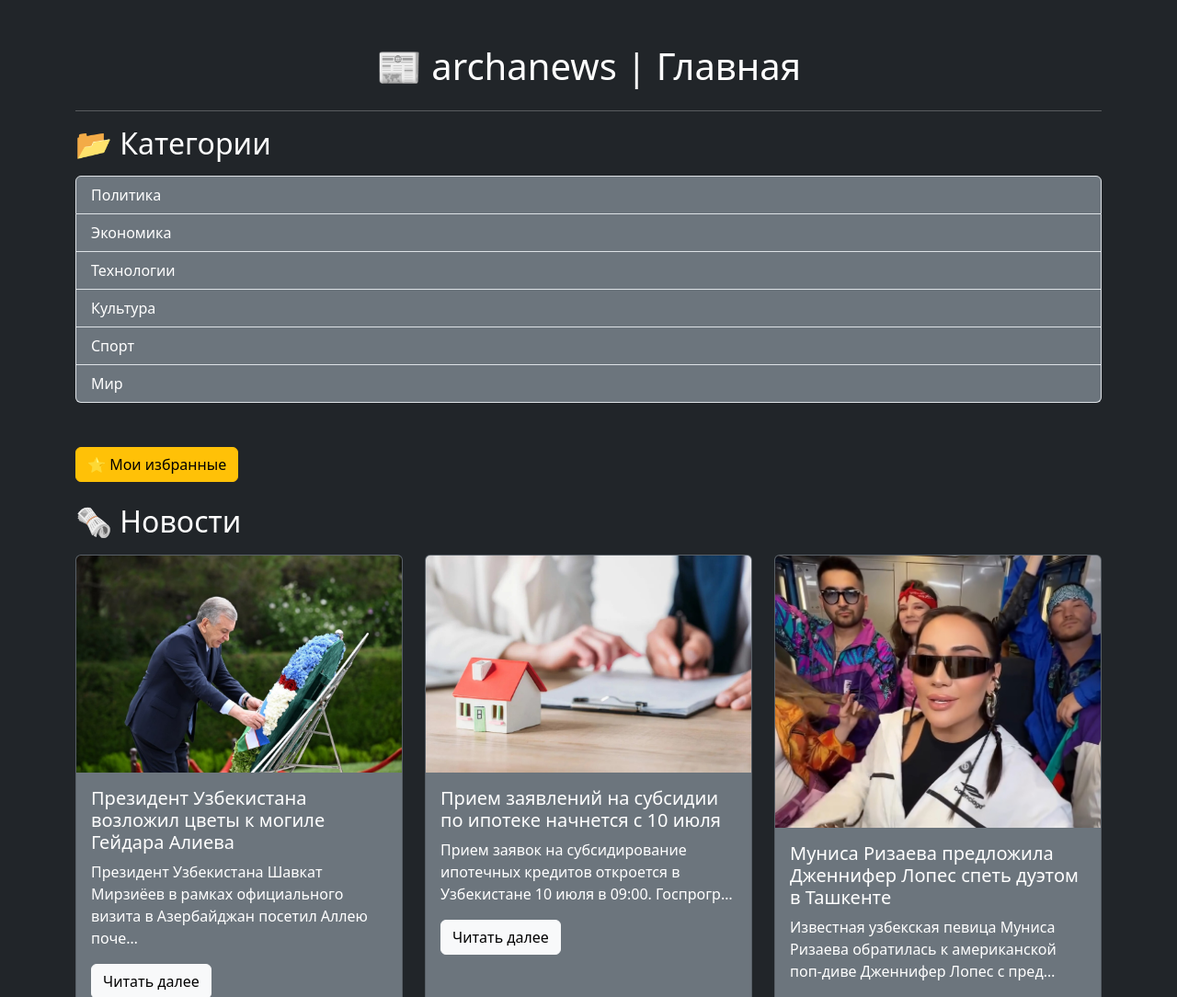
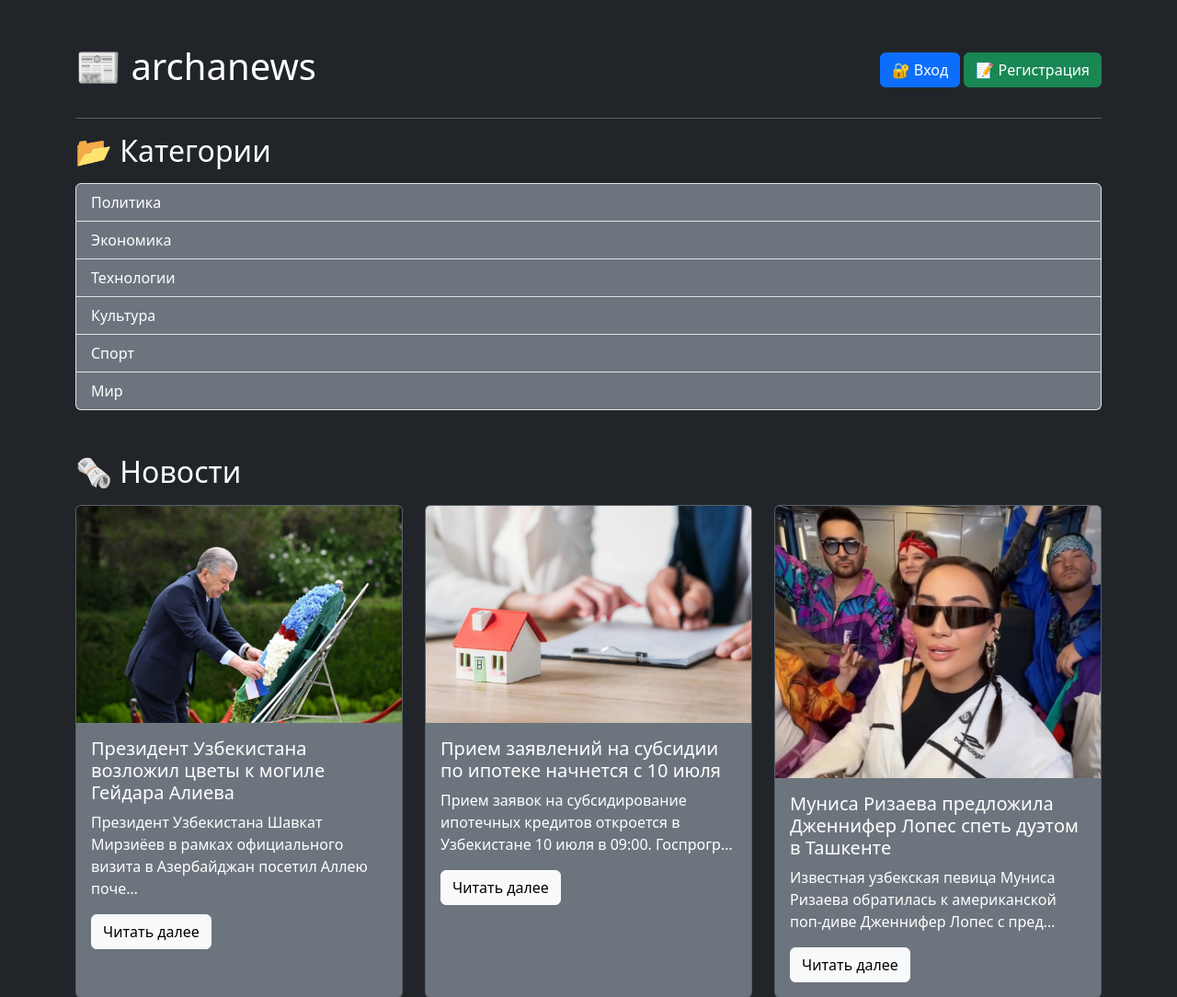
Before and after one commit to ubaydullayevl9/archanews, a Django app: page / in a window 1280 px wide. Shown: the top 1084 px of the page at 92% size. Run offline with Django 5.2, Linux system fonts and the light colour scheme; data comes from the database, SQL or seed files in the repository; both versions use the stored data as it was after the commit; parts of the project's set-up code (start-up, migrations or seed data) failed here and were passed over.

Commit message:
добавлена registration

```diff
--- a/index/templates/home.html
+++ b/index/templates/home.html
@@ -8,7 +8,21 @@
 <body class="bg-dark text-white">
 
 <div class="container py-5">
-    <h1 class="text-center mb-4">📰 archanews | Главная</h1>
+
+    <!-- Навигация -->
+    <div class="d-flex justify-content-between align-items-center mb-4">
+        <h1>📰 archanews</h1>
+        <div>
+            {% if user.is_authenticated %}
+                <a href="{% url 'favorites_list' %}" class="btn btn-warning">⭐️ Избранное</a>
+                <a href="{% url 'logout' %}" class="btn btn-danger">🔓 Выход</a>
+            {% else %}
+                <a href="/login" class="btn btn-primary">🔐 Вход</a>
+                <a href="/register" class="btn btn-success">📝 Регистрация</a>
+            {% endif %}
+        </div>
+    </div>
+
     <hr class="text-white">
 
     <h2 class="mb-3">📂 Категории</h2>
@@ -19,7 +33,7 @@
         </a>
         {% endfor %}
     </div>
-    <a href="{% url 'favorites_list' %}" class="btn btn-warning mb-4">⭐ Мои избранные</a>
+
     <h2 class="mb-3">🗞 Новости</h2>
     <div class="row g-4">
         {% for n in news %}
@@ -37,7 +51,7 @@
         </div>
         {% endfor %}
     </div>
+
 </div>
-
 </body>
 </html>
--- a/index/urls.py
+++ b/index/urls.py
@@ -1,5 +1,6 @@
 from django.urls import path
 from . import views
+
 
 urlpatterns = [
     path('', views.home_page, name='home'),
@@ -10,4 +11,5 @@ urlpatterns = [
     path('favorites/', views.favorites_page, name='favorites_list'),
     path('register', views.Register.as_view()),
     path('logout', views.logout_view)
+
 ]
--- a/news/settings.py
+++ b/news/settings.py
@@ -55,7 +55,7 @@ ROOT_URLCONF = 'news.urls'
 TEMPLATES = [
     {
         'BACKEND': 'django.template.backends.django.DjangoTemplates',
-        'DIRS': [],
+        'DIRS': ['templates'],
         'APP_DIRS': True,
         'OPTIONS': {
             'context_processors': [
```
Also changed, not shown: db.sqlite3.
